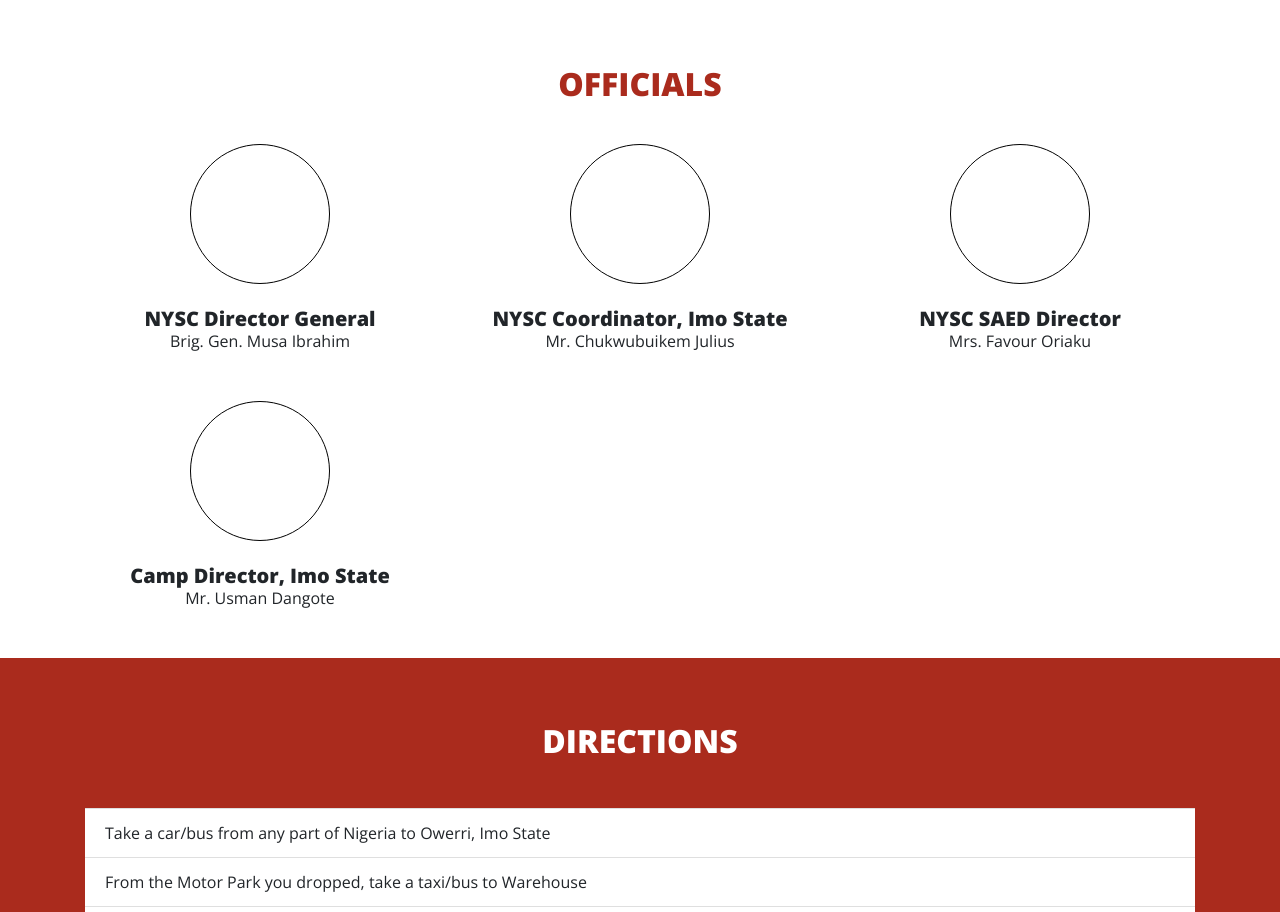
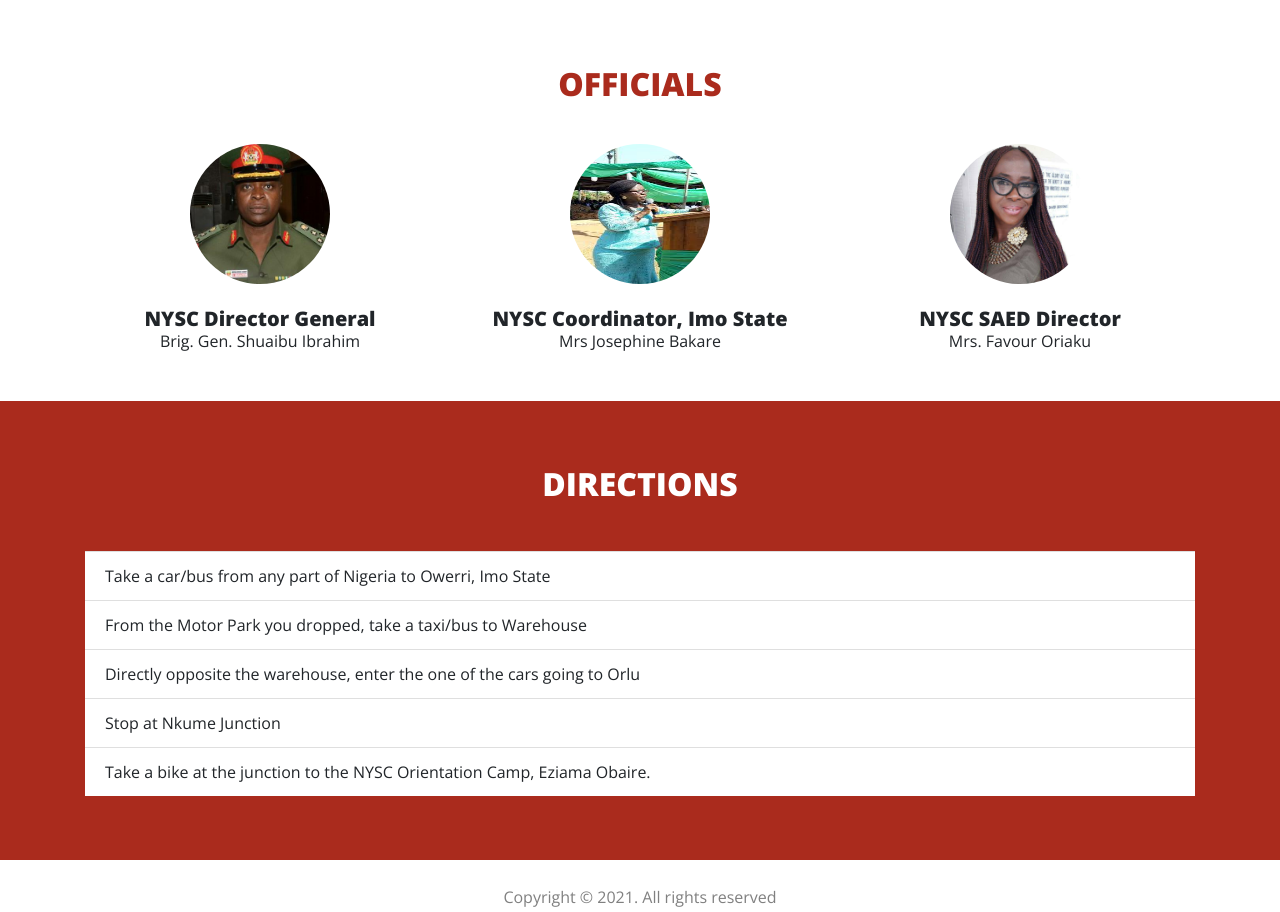
Before and after one commit to Joshua-Ogbonna/nysc, a plain HTML site: page index.html in a window 1280 px wide. Shown: the part 979-1891 px from the top of the page. Drawn offline with nearby package versions, Linux system fonts and the light colour scheme.

Commit message:
Add files via upload

```diff
--- a/index.html
+++ b/index.html
@@ -53,32 +53,26 @@
             <div class="row">
                 <div class="col-md-6 col-lg-4">
                     <div class="img">
-
+                        <img src="dg.jpg" alt="Director General" class="img-fluid">
                     </div>
                     <h5>NYSC Director General</h5>
-                    <p>Brig. Gen. Musa Ibrahim</p>
+                    <p>Brig. Gen. Shuaibu Ibrahim</p>
                 </div>
                 <div class="col-md-6 col-lg-4">
                     <div class="img">
-
+                        <img src="download.jpeg" alt="Imo State Coordinator" class="img-fluid">
                     </div>
                     <h5>NYSC Coordinator, Imo State</h5>
-                    <p>Mr. Chukwubuikem Julius</p>
+                    <p>Mrs Josephine Bakare</p>
                 </div>
                 <div class="col-md-6 col-lg-4">
                     <div class="img">
-
+                        <img src="pp.jpeg" alt="SAED Director" class="img-fluid">
                     </div>
                     <h5>NYSC SAED Director</h5>
                     <p>Mrs. Favour Oriaku</p>
                 </div>
-                <div class="col-md-6 col-lg-4">
-                    <div class="img">
 
-                    </div>
-                    <h5>Camp Director, Imo State</h5>
-                    <p>Mr. Usman Dangote</p>
-                </div>
             </div>
         </div>
     </div>
--- a/style.css
+++ b/style.css
@@ -56,8 +56,8 @@
     text-align: center;
     margin-bottom: 2rem;
 }
-.officials .img {
-    border: 1px solid #000;
+.officials img {
+    /* border: 1px solid #000; */
     width: 40%;
     height: 140px;
     margin: 2rem auto;
```
Also changed, not shown: gallery.html (+15 -0 lines), 27.jpeg (added), dg.jpg (added), download.jpeg (added), pp.jpeg (added).
